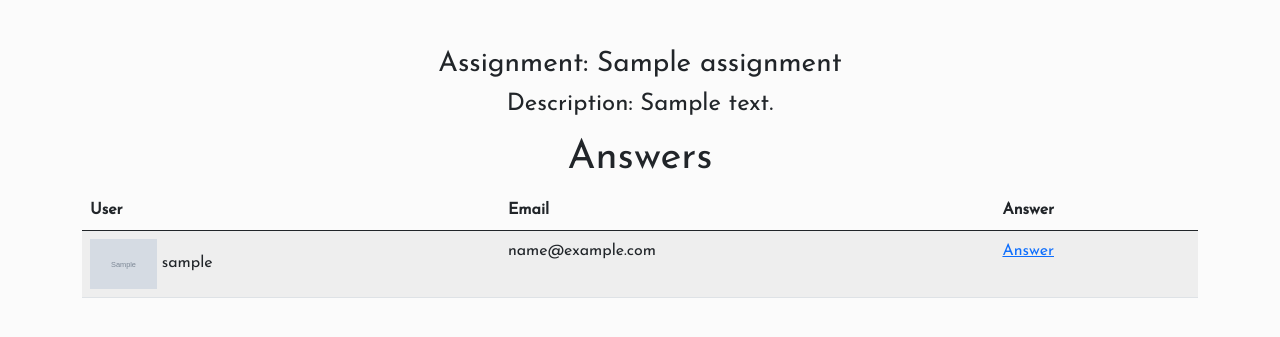
After one commit to natyavidhan/Classroom-clone, a Flask app: template templates/answers.html in a window 1280 px wide. The commit adds this page. Shown: the top 337 px of the page. Run offline with Flask 2, Linux system fonts and the light colour scheme; the template is opened without the code that fills it: most values are stand-ins (such as "Sample title", 1, 10 or a date in 2020); grey boxes marked "Sample" are stand-in pictures.

Commit message:
added class joining and answer viewing feature

```diff
--- a/app.py
+++ b/app.py
@@ -31,7 +31,7 @@ def dashboard():
     return redirect(url_for('home'))
 
 @app.route('/login')
-def teacher():
+def login():
     return render_template('login.html')
 
 @app.route('/logout')
@@ -92,7 +92,12 @@ def assignments(class_id):
         if database.classExists(class_id):
             class_ = database.getClass(class_id)
             assignments = database.getAssignments(class_id)
-            return render_template('assignments.html', class_=class_, assignments=assignments, user=session['user'])
+            answerers = {}
+            for a in assignments:
+                answerers[a['_id']] = [list(l.keys())[0] for l in [j for j in a['answers']]]
+            return render_template('assignments.html', class_=class_,
+                                   assignments=assignments, answerers=answerers,
+                                   user=session['user'])
         else:
             return "class doesn't exist"
     else:
@@ -118,15 +123,36 @@ def newAssignments(class_id):
     else:
         return redirect(url_for('home'))
 
+@app.route('/class/<class_id>/assignments/answer/<assignment_id>', methods=['GET', 'POST'])
+def assignmentAnswers(class_id, assignment_id):
+    if 'user' in session:
+        if request.method == 'GET':
+            if database.classExists(class_id):
+                class_ = database.getClass(class_id)
+                if session['user']['_id'] == class_['by']:
+                    assignment = database.getAssignment(assignmentID=assignment_id)
+                    for answer in assignment['answers']:
+                        answer['by'] = database.getUserWithID(list(answer.keys())[0])
+                        answer['answer'] = list(answer.values())[0]
+                    return render_template('answers.html', class_=class_, assignment=assignment, user=session['user'])
+                else:
+                    return redirect(url_for('home'))
+            else:
+                return "class doesn't exist"
+        else:
+            data = request.form.to_dict()
+            database.addAssignment(class_id, data['name'], data['description'], data['type'])
+            return redirect(url_for('assignments', class_id=class_id))
+    else:
+        return redirect(url_for('home'))
+
 @app.route('/answer/<assignment_id>', methods=['POST'])
 def answer(assignment_id):
     if 'user' in session:
         assignment = database.getAssignment(assignment_id)
         if assignment is None:
             return "assignment doesn't exist"
-        # allAns = j for j in assignment['answers']
         class_ = database.getClass(assignment['class'])
-        # print([j for j in assignment['answers']])
         print([list(l.keys())[0] for l in [j for j in assignment['answers']]])
         if session['user']['_id'] in class_['members'] and session['user']['_id'] not in [list(l.keys())[0] for l in [j for j in assignment['answers']]]:
             if assignment['type'] == 'Text':
@@ -135,12 +161,28 @@ def answer(assignment_id):
                 return redirect(url_for('assignments', class_id=class_['_id']))
             else:
                 file = request.files['answer']
-                fireStrg.child('answers/' + assignment_id + '/' + session['user']['email']).put(file)
-                url = fireStrg.child('answers/' + assignment_id + '/' + session['user']['email']).get_url(None)
-                database.addAnswer(assignment_id, url)
+                ext = file.filename.split('.')[-1]
+                fireStrg.child('answers/' + assignment_id + '/' + session['user']['email'] + f".{ext}").put(file)
+                url = fireStrg.child('answers/' + assignment_id + '/' + session['user']['email'] + f".{ext}").get_url(None)
+                database.addAnswer(assignment_id, session['user']['_id'], url)
                 return redirect(url_for('assignments', class_id=class_['_id']))
         else:
             return redirect(url_for('assignments', class_id=class_['_id']))
+
+@app.route('/join', methods=['GET', 'POST'])
+def joinClass():
+    if 'user' in session:
+        if request.method == 'POST':
+            class_code = request.form.get('code')
+            joined = database.joinClass(session['user']['_id'], class_code)
+            if joined:
+                return redirect(url_for('classes'))
+            else:
+                return "class doesn't exist"
+        else:
+            return render_template('joinClass.html')
+    else:
+        return redirect(url_for('login'))
 
 def handle_authorize(remote, token, user_info):
     if database.userExists(user_info['email']):
--- /dev/null
+++ b/templates/answers.html
@@ -0,0 +1,43 @@
+{% extends 'base.html' %}
+{% block title %}
+    Answers
+{% endblock title %}
+{% block content %}
+    <div class="container mt-5">
+        <div class="text-center mb-3 mt-3">
+            <h3>Assignment: {{assignment['name']}}</h3>
+            <h4>Description: {{assignment['description']}}</h4>
+        </div>
+        <div class="row">
+            <div class="col-md-12 text-center">
+                <h1>Answers</h1>
+            </div>
+        </div>
+        <div class="row">
+            <div class="col-md-12">
+                <table class="table table-striped">
+                    <thead>
+                        <tr>
+                            <th>User</th>
+                            <th>Email</th>
+                            <th>Answer</th>
+                        </tr>
+                    </thead>
+                    <tbody>
+                        {% for answer in assignment['answers'] %}
+                            <tr>
+                                <td><img src="{{answer.by.avatar}}" height="50px" alt=""> {{ answer.by.username }}</td>
+                                <td>{{ answer.by.email }}</td>
+                                {% if assignment['type'] == 'Text' %}
+                                    <td>{{ answer.answer }}</td>
+                                {% else %}
+                                    <td><a href="{{ answer.answer }}" target="_blank">Answer</a></td>
+                                {% endif %}
+                            </tr>
+                        {% endfor %}
+                    </tbody>
+                </table>
+            </div>
+        </div>
+    </div>
+{% endblock content %}
--- a/templates/base.html
+++ b/templates/base.html
@@ -12,7 +12,7 @@
     <link href="https://fonts.googleapis.com/css2?family=Josefin+Sans&display=swap" rel="stylesheet">
     <title>{% block title %}{% endblock title %}</title>
 </head>
-<body style="font-family: 'Josefin Sans', sans-serif; background-color: #c9fbff;">
+<body style="font-family: 'Josefin Sans', sans-serif; background-color: #fbfbfb;">
 {% block content %}
 
 {% endblock content %}
```
Also changed, not shown: databases.py (+13 -0 lines), static/css/class.css (+18 -3 lines), templates/assignments.html (+10 -1 lines), templates/classes.html (+7 -1 lines), templates/joinClass.html (added, +30 -0 lines).
